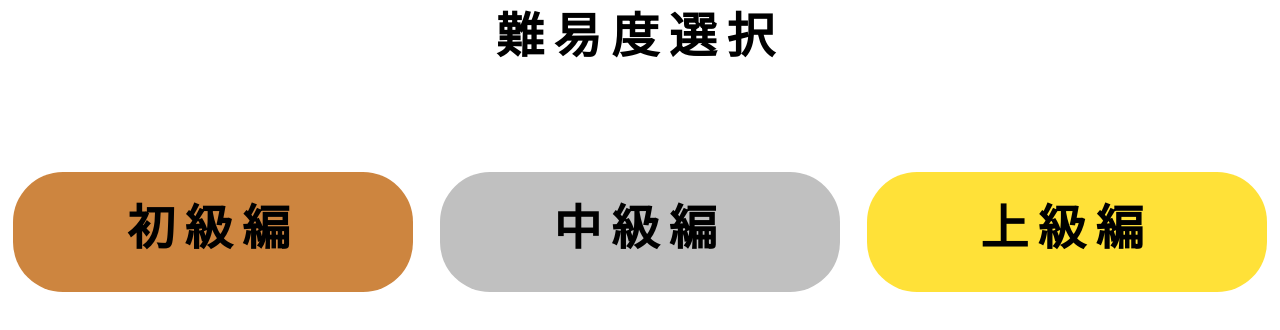
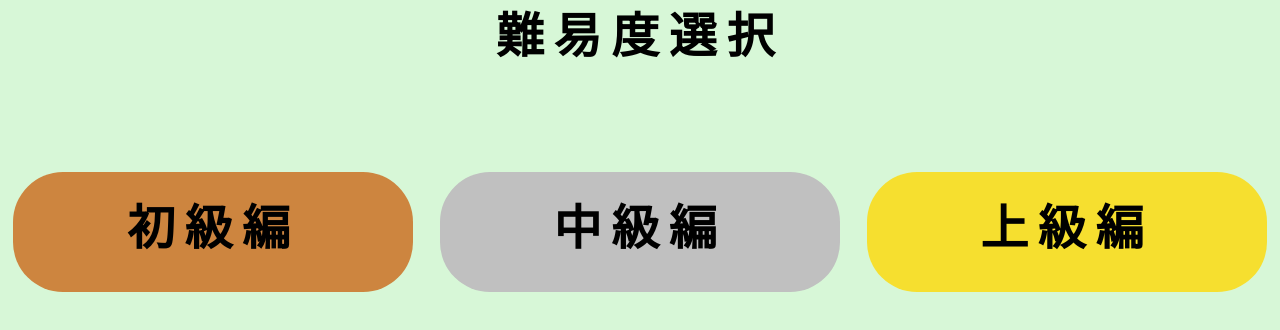
Before and after one commit to furu0202/Prefectures-App, a Next.js app: page /level in a window 1280 px wide. Shown: the top 330 px of the page. Built offline with nearby package versions, Linux system fonts and the light colour scheme.

Commit message:
背景色の実装

```diff
--- a/app/level/page.module.css
+++ b/app/level/page.module.css
@@ -5,7 +5,10 @@
 
 .main {
   font-size: 48px;
+  width: 100%;
+  height: 100vh;
   letter-spacing: 0.2em;
+  background-color: rgb(215, 247, 215);
   font-weight: bold;
   text-align: center;
 }
```
